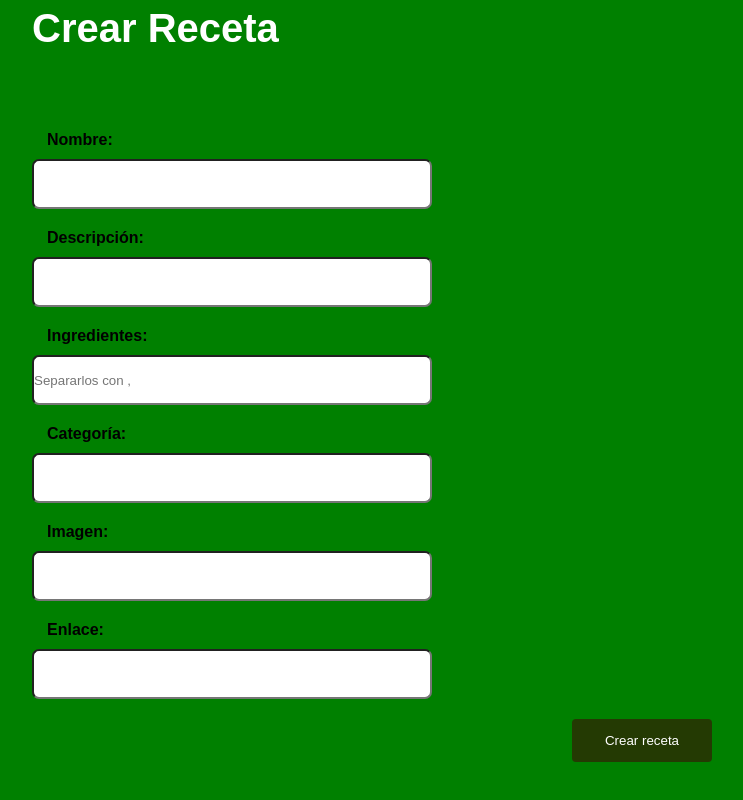
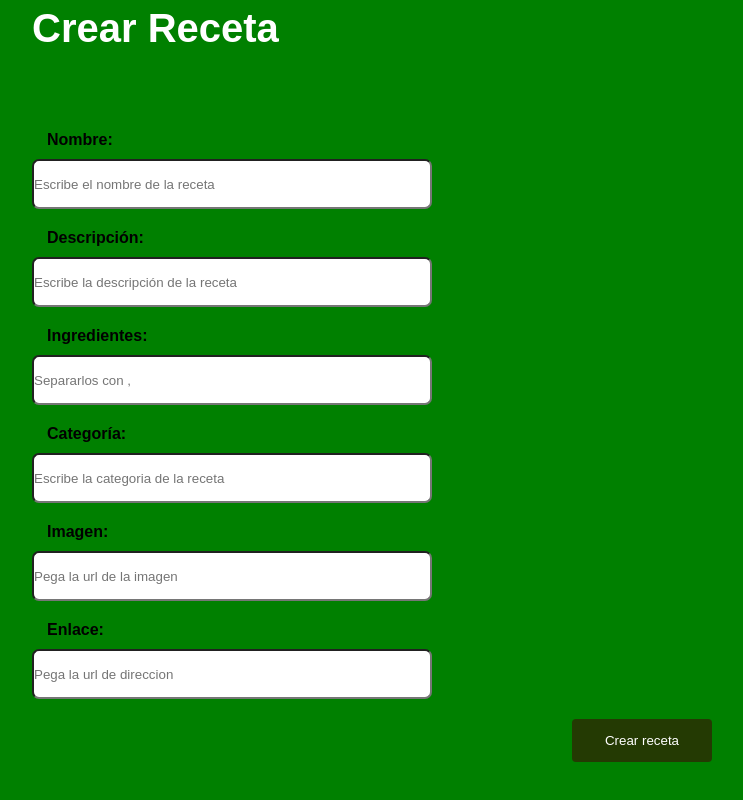
Before and after one commit to juancruzleone/Greenplate, a React (Vite) app in the folder front/: page /recetas/crear in a window 1280 px wide. Shown: the part 364-1164 px from the top of the page, without its empty margins (28-771 px from the left). Built offline with nearby package versions, Linux system fonts and the light colour scheme; no server answers; sample sign-in values are in the browser's storage.

Commit message:
Se agregaron placeholders en el panel

```diff
--- a/front/src/pages/crearReceta.jsx
+++ b/front/src/pages/crearReceta.jsx
@@ -55,11 +55,11 @@ const CrearReceta = () => {
         <label>
           Nombre:
         </label>
-        <input type="text" name="name" value={receta.name} onChange={handleInputChange} />
+        <input type="text" name="name" value={receta.name} onChange={handleInputChange} placeholder='Escribe el nombre de la receta'/>
         <label>
           Descripción:
         </label>
-        <input type="text" name="description" value={receta.description} onChange={handleInputChange} />
+        <input type="text" name="description" value={receta.description} onChange={handleInputChange} placeholder='Escribe la descripción de la receta'/>
         <label>
           Ingredientes:
         </label>
@@ -67,15 +67,15 @@ const CrearReceta = () => {
         <label>
           Categoría:
         </label>
-        <input type="text" name="categoria" value={receta.categoria} onChange={handleInputChange} />
+        <input type="text" name="categoria" value={receta.categoria} onChange={handleInputChange} placeholder='Escribe la categoria de la receta'/>
         <label>
           Imagen:
         </label>
-        <input type="text" name="img" value={receta.img} onChange={handleInputChange} />
+        <input type="text" name="img" value={receta.img} onChange={handleInputChange} placeholder='Pega la url de la imagen'/>
         <label>
           Enlace:
         </label>
-        <input type="text" name="link" value={receta.link} onChange={handleInputChange} />
+        <input type="text" name="link" value={receta.link} onChange={handleInputChange} placeholder='Pega la url de direccion'/>
         <button type="button" onClick={handleGuardarReceta}>
           Crear receta
         </button>
```
